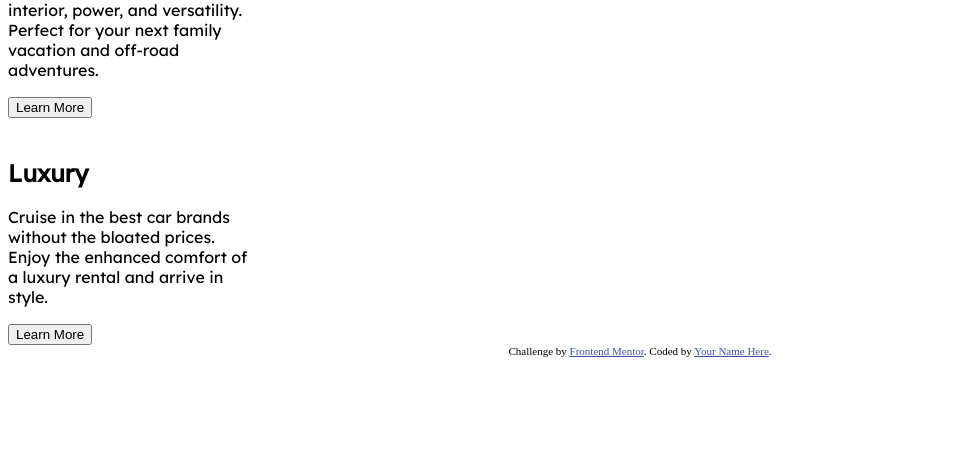
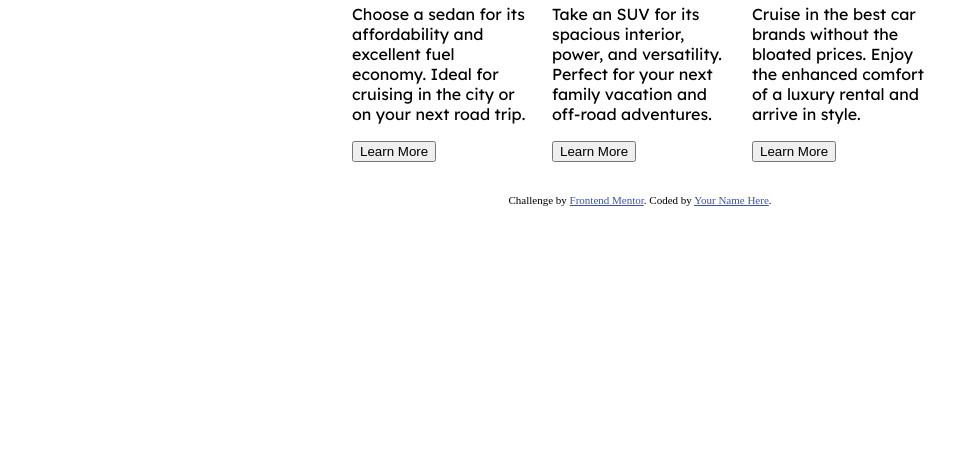
Before and after one commit to ch4r4j4/9Three-ColumnCardComponent, a website: page index.html in a window 1280 px wide. Shown: the part 346-800 px from the top of the page, without its empty margins (0-979 px from the left). Drawn offline with Linux system fonts and the light colour scheme.

Commit message:
update methods with tailwind

```diff
--- a/SASS/_components.scss
+++ /dev/null
@@ -1,3 +0,0 @@
-.card{
-    width: 15rem;
-}
--- a/SASS/_globals.scss
+++ b/SASS/_globals.scss
@@ -4,10 +4,25 @@
 $outfit-family: 'Big Shoulders Display', cursive;
 $lexend-family: 'Lexend Deca', sans-serif;
 
+body{
+    margin: 0;
+    height: 100vh;
+    width: 100vw;
+    display: flex;
+    flex-direction: column;
+    gap: 2rem;
+    justify-content: center;
+    align-items: center;
+}
+
 .main-container{
     font-family: $outfit-family;
+    display: flex;
+    gap: 1.5rem;
 }
 
 .card{
+    width: 11rem;
+    height: auto;
     font-family: $lexend-family;
 }
--- a/index.html
+++ b/index.html
@@ -15,29 +15,29 @@
     .attribution a { color: hsl(228, 45%, 44%); }
   </style>
 </head>
-<body class="flex justify-items-center">
-  <main class="main-contanier flex flex-row-reverse">
-    <article class="card flex-1">
+<body class="">
+  <main class="main-container flex flex-row">
+    <div class="card ">
       <img src="" alt="" class="icon">
       <h1 class="titlecard">Sedans</h1>
       <p class="paraf">Choose a sedan for its affordability and excellent fuel economy. Ideal for cruising in the city
         or on your next road trip.</p>
       <button class="knowmore">Learn More</button>
-    </article>
-    <article class="card flex-1">
+    </div>
+    <div class="card ">
       <img src="" alt="" class="icon">
       <h1 class="titlecard">SUVs</h1>
       <p class="paraf">Take an SUV for its spacious interior, power, and versatility. Perfect for your next family vacation
         and off-road adventures.</p>
       <button class="knowmore">Learn More</button>
-    </article>
-    <article class="card flex-1">
+    </div>
+    <div class="card ">
       <img src="" alt="" class="icon">
       <h1 class="titlecard">Luxury</h1>
       <p class="paraf">Cruise in the best car brands without the bloated prices. Enjoy the enhanced comfort of a luxury
         rental and arrive in style.</p>
       <button class="knowmore">Learn More</button>
-    </article>
+    </div>
   </main>
   <div class="attribution">
     Challenge by <a href="https://www.frontendmentor.io?ref=challenge" target="_blank">Frontend Mentor</a>.
```
Also changed, not shown: style.css, 1 other file.
